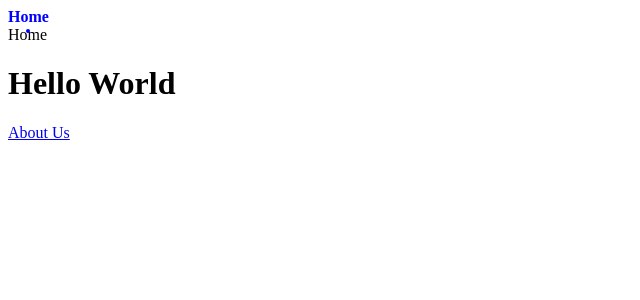
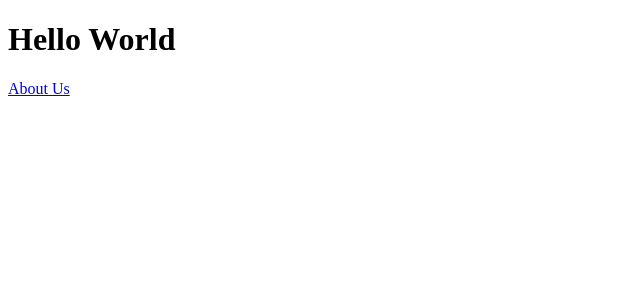
Before and after one commit to thanhtrantruong47/react-training, a React (Vite) app: page / in a window 1280 px wide. Shown: the top 300 px of the page, without its empty margins (0-640 px from the left). Built offline with nearby package versions, Linux system fonts and the light colour scheme.

Commit message:
fix: onclick not define

```diff
--- a/src/App.tsx
+++ b/src/App.tsx
@@ -1,12 +1,9 @@
 import { RouterProvider } from 'react-router-dom';
 import router from './routers';
-import NavBarItem from './components/NavBarItem/NavBarItem';
 
 const App = () => {
   return (
     <>
-      <NavBarItem label="Home" destination="/" isActive={true} />
-      <NavBarItem label="Home" destination="/" isActive={false} />
       <RouterProvider router={router} />
     </>
   );
```
